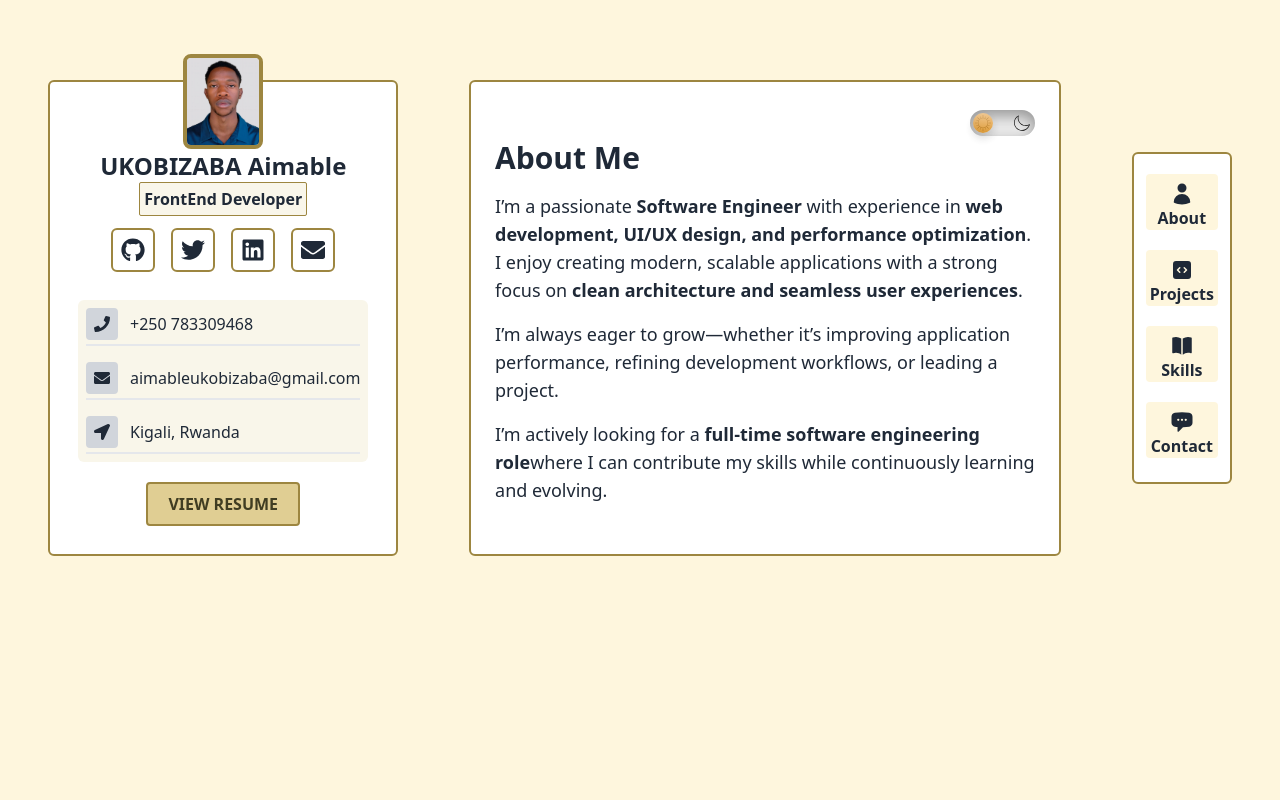
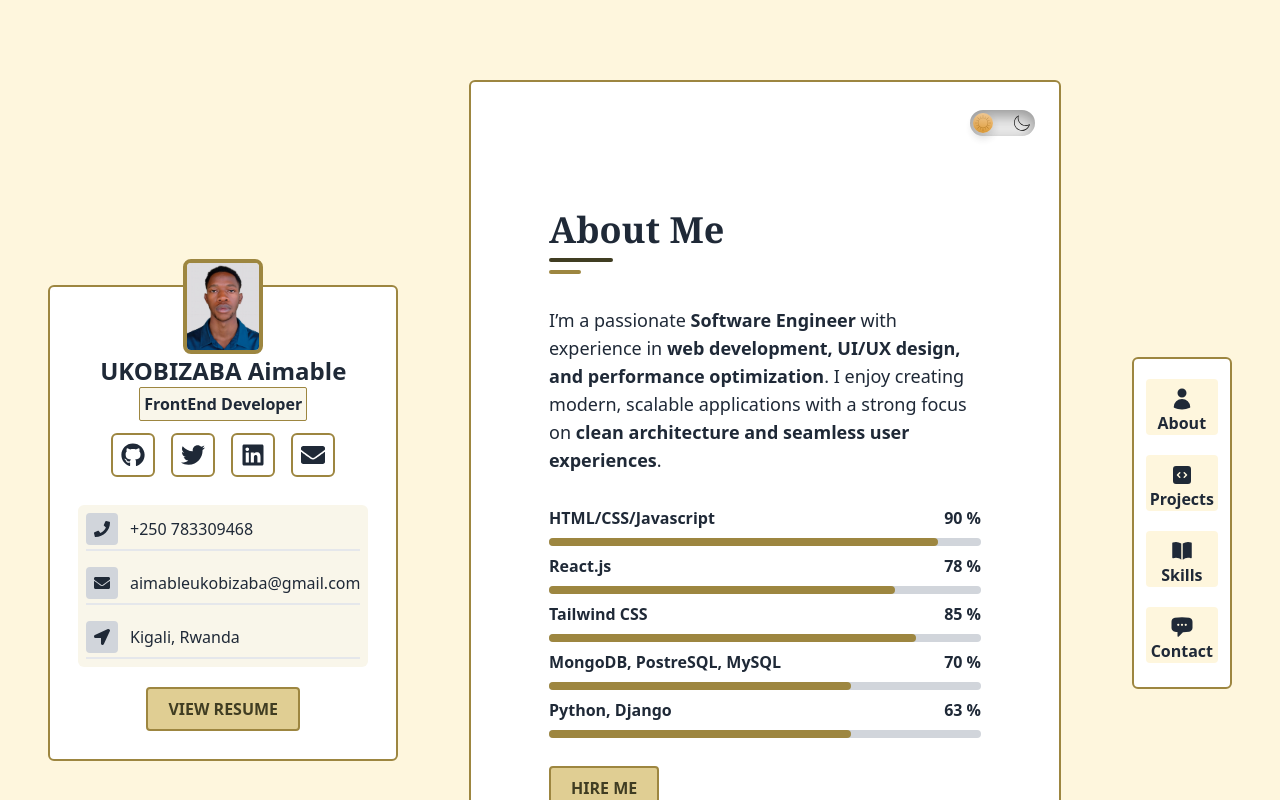
Before and after one commit to AimableUK/UKOBIZABAAIMABLE, a React (Vite) app: page /about in a window 1280 px wide. Shown: the top 800 px of the page. Built offline with nearby package versions, Linux system fonts and the light colour scheme; what ldrs would draw is missing.

Commit message:
worked with the about me page

```diff
--- a/src/Components/About/About.jsx
+++ b/src/Components/About/About.jsx
@@ -1,23 +1,96 @@
-import React from 'react'
+import React from "react";
+import { Link } from 'react-router-dom';
 
 const About = () => {
   return (
     <div>
-      <h2 className="text-3xl font-bold mb-4">About Me</h2>
-      <p className="text-lg mb-4">
-        I’m a passionate <strong>Software Engineer</strong> with experience in{" "}
-        <strong>web development, UI/UX design, and performance optimization</strong>.
-        I enjoy creating modern, scalable applications with a strong focus on{" "}
-        <strong>clean architecture and seamless user experiences</strong>.
-      </p>
-      <p className="text-lg mb-4">
-        I’m always eager to grow—whether it’s improving application performance,
-        refining development workflows, or leading a project.
-      </p>
-      <p className="text-lg">
-        I’m actively looking for a <strong>full-time software engineering role</strong>
-        where I can contribute my skills while continuously learning and evolving.
-      </p>
+      <div class="w-full min-h-screen flex items-center ">
+        <div class="w-full lg:w-[80%] mx-auto px-4 sm:px-10 lg:px-0 flex flex-col gap-4 pt-5 pb-20">
+          {/* <!-- Title --> */}
+          <div class="flex flex-col gap-2 mb-2 md:mb-4">
+            <h2 class="text-4xl font-serif font-semibold">About Me</h2>
+            <span class="w-16 h-[4px] bg-primaryText rounded"></span>
+            <span class="w-8 h-[4px] bg-primaryBorder rounded"></span>
+          </div>
+          <p className="text-lg mb-4">
+            I’m a passionate <strong>Software Engineer</strong> with experience
+            in{" "}
+            <strong>
+              web development, UI/UX design, and performance optimization
+            </strong>
+            . I enjoy creating modern, scalable applications with a strong focus
+            on <strong>clean architecture and seamless user experiences</strong>.
+          </p>
+
+          <div class="w-full flex flex-col lg:flex-row gap-6 sm:gap-4 lg:gap-6 justify-between">
+            <div class="w-full flex flex-col gap-2">
+
+              {/* <!-- Progress bar 1 --> */}
+              <div class="flex flex-col gap-2">
+                <div class="w-full flex justify-between font-semibold">
+                  <span>HTML/CSS/Javascript</span>
+                  <span>90 %</span>
+                </div>
+                {/* <!-- Progress bar --> */}
+                <div class="w-full bg-gray-300 rounded-full">
+                  <div class="w-[90%] h-2 bg-primaryBorder rounded-full"></div>
+                </div>
+              </div>
+
+              {/* <!-- Progress bar 3 --> */}
+              <div class="flex flex-col gap-2">
+                <div class="w-full flex justify-between font-semibold">
+                  <span>React.js</span>
+                  <span>78 %</span>
+                </div>
+                {/* <!-- Progress bar --> */}
+                <div class="w-full bg-gray-300 rounded-full">
+                  <div class="w-[80%] h-2 bg-primaryBorder rounded-full"></div>
+                </div>
+              </div>
+
+              {/* <!-- Progress bar 4 --> */}
+              <div class="flex flex-col gap-2">
+                <div class="w-full flex justify-between font-semibold">
+                  <span>Tailwind CSS</span>
+                  <span>85 %</span>
+                </div>
+                {/* <!-- Progress bar --> */}
+                <div class="w-full bg-gray-300 rounded-full">
+                  <div class="w-[85%] h-2 bg-primaryBorder rounded-full"></div>
+                </div>
+              </div>
+
+
+              <div class="flex flex-col gap-2">
+                <div class="w-full flex justify-between font-semibold">
+                  <span>MongoDB, PostreSQL, MySQL</span>
+                  <span>70 %</span>
+                </div>
+                {/* <!-- Progress bar --> */}
+                <div class="w-full bg-gray-300 rounded-full">
+                  <div class="w-[70%] h-2 bg-primaryBorder rounded-full"></div>
+                </div>
+              </div>
+
+              <div class="flex flex-col gap-2">
+                <div class="w-full flex justify-between font-semibold">
+                  <span>Python, Django</span>
+                  <span>63 %</span>
+                </div>
+                {/* <!-- Progress bar --> */}
+                <div class="w-full bg-gray-300 rounded-full">
+                  <div class="w-[70%] h-2 bg-primaryBorder rounded-full"></div>
+                </div>
+              </div>
+
+              <div class="flex gap-4 justify-center sm:justify-start">
+                <Link className='mt-5 border-2 rounded p-2 pr-5 pl-5 bg-primaryBg border-primaryBorder text-primaryText font-bold hover:bg-primaryBorder hover:text-white transition duration-200 ease-out' to={'mailto:aimableukobizaba@gmail.com'}>HIRE ME</Link>
+              </div>
+            </div>
+          </div>
+        </div>
+      </div>
     </div>
   );
 };
```
Also changed, not shown: src/Layout.jsx (line endings or trailing spaces).
